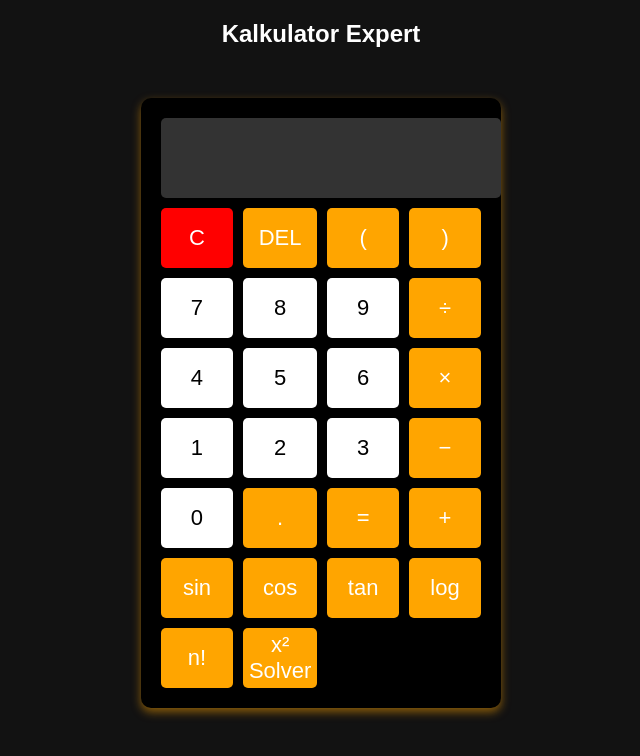
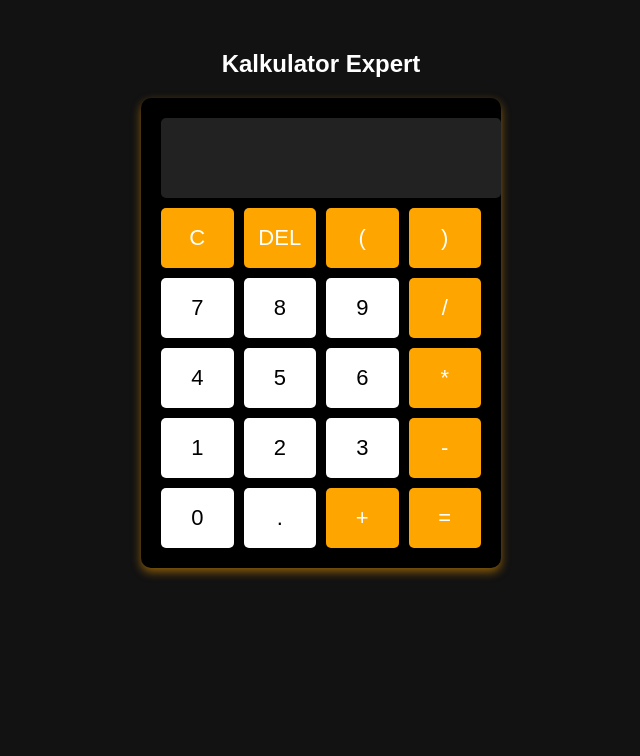
Before and after one commit to zulvi10/kalkulator-expert, a plain HTML site: page index.html in a window 1280 px wide. Shown: the whole page, without its empty margins (319-959 px from the left). Drawn offline with Linux system fonts and the light colour scheme.

Commit message:
index.html

```diff
--- a/index.html
+++ b/index.html
@@ -5,30 +5,25 @@
     <meta name="viewport" content="width=device-width, initial-scale=1.0">
     <title>Kalkulator Expert</title>
     <style>
-        body {
-            font-family: Arial, sans-serif;
-            text-align: center;
-            background-color: #121212;
-            color: white;
-        }
+        body { font-family: Arial, sans-serif; text-align: center; background-color: #121212; color: white; margin: 50px; }
         .calculator {
             width: 320px;
-            margin: 50px auto;
+            margin: auto;
             padding: 20px;
-            background: black;
             border-radius: 10px;
-            box-shadow: 0 4px 10px rgba(255, 165, 0, 0.5);
+            background-color: black;
+            box-shadow: 0px 4px 10px rgba(255, 165, 0, 0.5);
         }
-        .display {
+        input {
             width: 100%;
             height: 60px;
-            font-size: 26px;
+            font-size: 28px;
             text-align: right;
             margin-bottom: 10px;
+            border: none;
+            background-color: #222;
+            color: white;
             padding: 10px;
-            border: none;
-            background: #333;
-            color: white;
             border-radius: 5px;
         }
         .buttons {
@@ -44,51 +39,41 @@
             border-radius: 5px;
             cursor: pointer;
         }
-        .btn-number {
-            background: white;
-            color: black;
-        }
-        .btn-symbol {
-            background: orange;
+        .number { background-color: white; color: black; }
+        .symbol { background-color: orange; color: white; }
+        .equal {
+            grid-column: span 4;
+            background-color: orange;
             color: white;
-        }
-        .btn-clear {
-            background: red;
-            color: white;
+            height: 60px;
         }
     </style>
 </head>
 <body>
     <h2>Kalkulator Expert</h2>
     <div class="calculator">
-        <input type="text" id="display" class="display" disabled>
+        <input type="text" id="display" disabled>
         <div class="buttons">
-            <button class="btn-clear" onclick="clearDisplay()">C</button>
-            <button class="btn-symbol" onclick="deleteLast()">DEL</button>
-            <button class="btn-symbol" onclick="appendToDisplay('(')">(</button>
-            <button class="btn-symbol" onclick="appendToDisplay(')')">)</button>
-            <button class="btn-number" onclick="appendToDisplay('7')">7</button>
-            <button class="btn-number" onclick="appendToDisplay('8')">8</button>
-            <button class="btn-number" onclick="appendToDisplay('9')">9</button>
-            <button class="btn-symbol" onclick="appendToDisplay('/')">÷</button>
-            <button class="btn-number" onclick="appendToDisplay('4')">4</button>
-            <button class="btn-number" onclick="appendToDisplay('5')">5</button>
-            <button class="btn-number" onclick="appendToDisplay('6')">6</button>
-            <button class="btn-symbol" onclick="appendToDisplay('*')">×</button>
-            <button class="btn-number" onclick="appendToDisplay('1')">1</button>
-            <button class="btn-number" onclick="appendToDisplay('2')">2</button>
-            <button class="btn-number" onclick="appendToDisplay('3')">3</button>
-            <button class="btn-symbol" onclick="appendToDisplay('-')">−</button>
-            <button class="btn-number" onclick="appendToDisplay('0')">0</button>
-            <button class="btn-symbol" onclick="appendToDisplay('.')">.</button>
-            <button class="btn-symbol" onclick="calculateResult()">=</button>
-            <button class="btn-symbol" onclick="appendToDisplay('+')">+</button>
-            <button class="btn-symbol" onclick="calculateTrig('sin')">sin</button>
-            <button class="btn-symbol" onclick="calculateTrig('cos')">cos</button>
-            <button class="btn-symbol" onclick="calculateTrig('tan')">tan</button>
-            <button class="btn-symbol" onclick="calculateLog()">log</button>
-            <button class="btn-symbol" onclick="calculateFactorial()">n!</button>
-            <button class="btn-symbol" onclick="solveQuadratic()">x² Solver</button>
+            <button class="symbol" onclick="clearDisplay()">C</button>
+            <button class="symbol" onclick="deleteLast()">DEL</button>
+            <button class="symbol" onclick="appendToDisplay('(')">(</button>
+            <button class="symbol" onclick="appendToDisplay(')')">)</button>
+            <button class="number" onclick="appendToDisplay('7')">7</button>
+            <button class="number" onclick="appendToDisplay('8')">8</button>
+            <button class="number" onclick="appendToDisplay('9')">9</button>
+            <button class="symbol" onclick="appendToDisplay('/')">/</button>
+            <button class="number" onclick="appendToDisplay('4')">4</button>
+            <button class="number" onclick="appendToDisplay('5')">5</button>
+            <button class="number" onclick="appendToDisplay('6')">6</button>
+            <button class="symbol" onclick="appendToDisplay('*')">*</button>
+            <button class="number" onclick="appendToDisplay('1')">1</button>
+            <button class="number" onclick="appendToDisplay('2')">2</button>
+            <button class="number" onclick="appendToDisplay('3')">3</button>
+            <button class="symbol" onclick="appendToDisplay('-')">-</button>
+            <button class="number" onclick="appendToDisplay('0')">0</button>
+            <button class="number" onclick="appendToDisplay('.')">.</button>
+            <button class="symbol" onclick="appendToDisplay('+')">+</button>
+            <button class="symbol" onclick="calculateResult()">=</button>
         </div>
     </div>
 
@@ -111,58 +96,6 @@
                 alert("Input tidak valid");
             }
         }
-        function calculateTrig(func) {
-            let display = document.getElementById("display");
-            let value = parseFloat(display.value);
-            if (!isNaN(value)) {
-                if (func === 'sin') display.value = Math.sin(value * Math.PI / 180).toFixed(4);
-                if (func === 'cos') display.value = Math.cos(value * Math.PI / 180).toFixed(4);
-                if (func === 'tan') display.value = Math.tan(value * Math.PI / 180).toFixed(4);
-            } else {
-                alert("Masukkan angka terlebih dahulu");
-            }
-        }
-        function calculateLog() {
-            let display = document.getElementById("display");
-            let value = parseFloat(display.value);
-            if (!isNaN(value) && value > 0) {
-                display.value = Math.log10(value).toFixed(4);
-            } else {
-                alert("Masukkan angka positif");
-            }
-        }
-        function calculateFactorial() {
-            let display = document.getElementById("display");
-            let value = parseInt(display.value);
-            if (!isNaN(value) && value >= 0) {
-                let fact = 1;
-                for (let i = 1; i <= value; i++) {
-                    fact *= i;
-                }
-                display.value = fact;
-            } else {
-                alert("Masukkan bilangan bulat non-negatif");
-            }
-        }
-        function solveQuadratic() {
-            let input = prompt("Masukkan nilai a, b, c dipisah dengan koma (contoh: 1, -3, 2)");
-            let [a, b, c] = input.split(',').map(Number);
-            if (a !== 0) {
-                let D = b * b - 4 * a * c;
-                if (D > 0) {
-                    let x1 = (-b + Math.sqrt(D)) / (2 * a);
-                    let x2 = (-b - Math.sqrt(D)) / (2 * a);
-                    alert(`Akar: x1 = ${x1.toFixed(4)}, x2 = ${x2.toFixed(4)}`);
-                } else if (D === 0) {
-                    let x = -b / (2 * a);
-                    alert(`Akar kembar: x = ${x.toFixed(4)}`);
-                } else {
-                    alert("Akar imajiner");
-                }
-            } else {
-                alert("Nilai a tidak boleh 0");
-            }
-        }
     </script>
 </body>
 </html>
```
